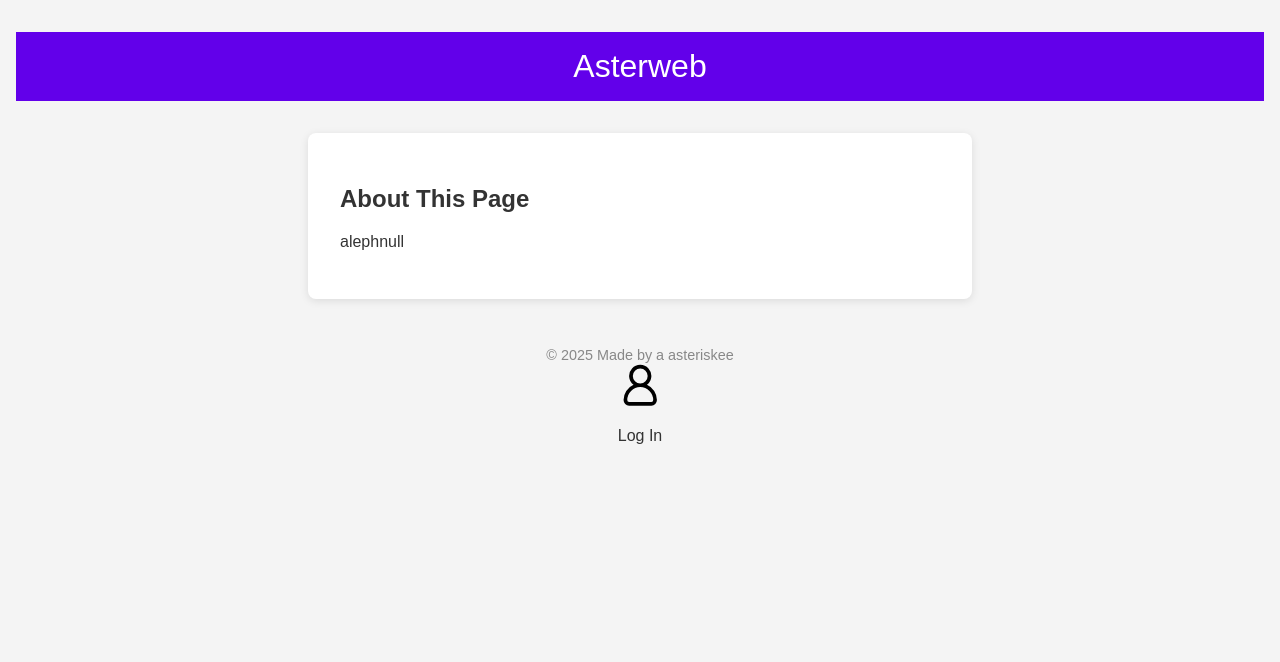
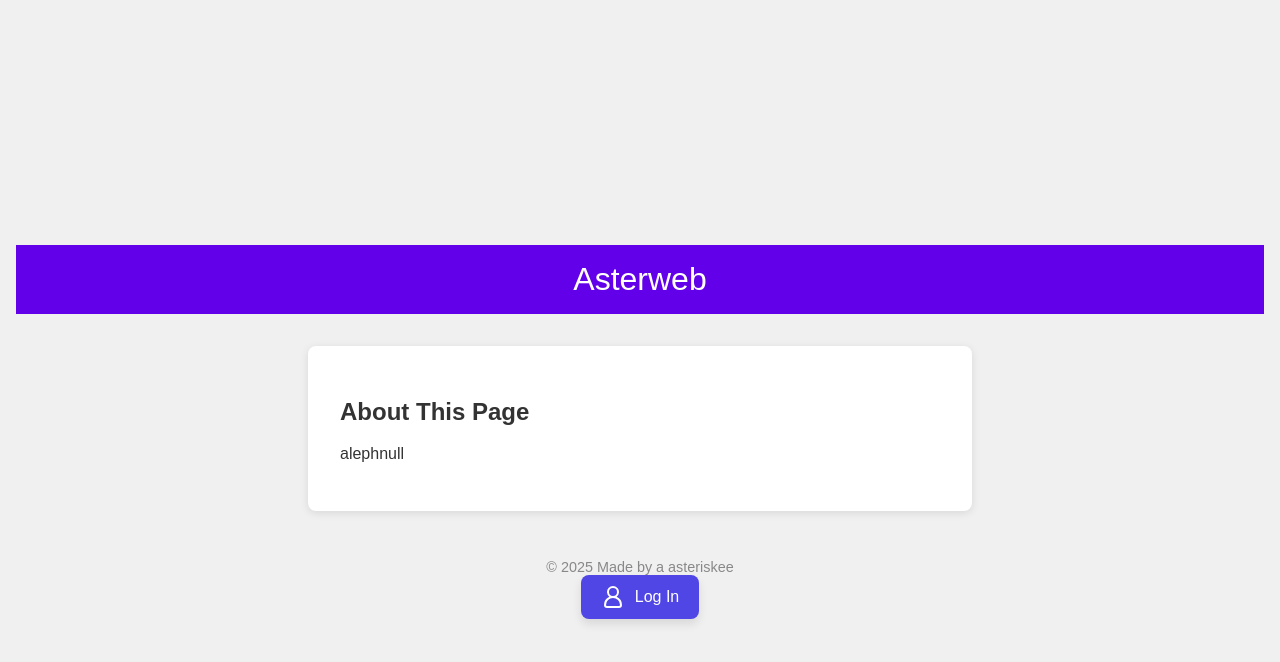
Before and after one commit to asteriskee/asteriskee.github.io, a plain HTML site: page html/index.html in a window 1280 px wide. Drawn offline with Linux system fonts and the light colour scheme.

Commit message:
Update index.html

```diff
--- a/html/index.html
+++ b/html/index.html
@@ -56,25 +56,44 @@
 
 </body>
   <!-- From Uiverse.io by reglobby -->
-<div
-  aria-label="User Login Button"
-  tabindex="0"
-  role="button"
-  class="user-profile"
->
-  <div class="user-profile-inner">
+<!DOCTYPE html>
+<html lang="en">
+<head>
+  <meta charset="UTF-8">
+  <title>Main Page</title>
+</head>
+<body style="margin: 0; font-family: sans-serif; background: #f0f0f0; display: flex; align-items: center; justify-content: center; height: 100vh;">
+
+  <!-- Login Button -->
+  <div
+    onclick="window.location.href='login.html'"
+    tabindex="0"
+    role="button"
+    aria-label="User Login Button"
+    style="
+      display: flex;
+      align-items: center;
+      gap: 10px;
+      padding: 10px 20px;
+      background-color: #4F46E5;
+      color: white;
+      border-radius: 8px;
+      cursor: pointer;
+      box-shadow: 0 5px 10px rgba(0, 0, 0, 0.1);
+    "
+  >
     <svg
-      aria-hidden="true"
       xmlns="http://www.w3.org/2000/svg"
+      fill="white"
       viewBox="0 0 24 24"
+      width="24"
+      height="24"
+      style="flex-shrink: 0;"
     >
-      <g data-name="Layer 2" id="Layer_2">
-        <path
-          d="m15.626 11.769a6 6 0 1 0 -7.252 0 9.008 9.008 0 0 0 -5.374 8.231 3 3 0 0 0 3 3h12a3 3 0 0 0 3-3 9.008 9.008 0 0 0 -5.374-8.231zm-7.626-4.769a4 4 0 1 1 4 4 4 4 0 0 1 -4-4zm10 14h-12a1 1 0 0 1 -1-1 7 7 0 0 1 14 0 1 1 0 0 1 -1 1z"
-        ></path>
-      </g>
+      <path d="M15.626 11.769a6 6 0 1 0 -7.252 0 9.008 9.008 0 0 0 -5.374 8.231 3 3 0 0 0 3 3h12a3 3 0 0 0 3-3 9.008 9.008 0 0 0 -5.374-8.231zm-7.626-4.769a4 4 0 1 1 4 4 4 4 0 0 1 -4-4zm10 14h-12a1 1 0 0 1 -1-1 7 7 0 0 1 14 0 1 1 0 0 1 -1 1z"/>
     </svg>
-    <p>Log In</p>
+    <p style="margin: 0; font-size: 16px;">Log In</p>
   </div>
-</div>
+
+</body>
 </html>
```
